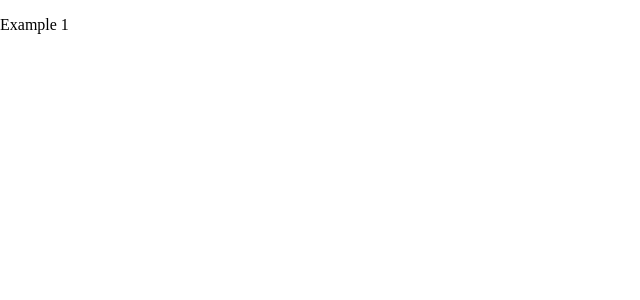
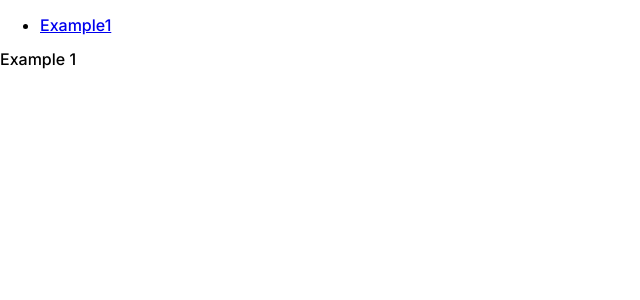
Before and after one commit to shravzzv/YT-video-The-useState-hook-explained, a React (Vite) app: page / in a window 1280 px wide. Shown: the top 300 px of the page, without its empty margins (0-640 px from the left). Built offline with nearby package versions, Linux system fonts and the light colour scheme.

Commit message:
feat: Add basic styling

```diff
--- /dev/null
+++ b/src/components/Navbar.jsx
@@ -0,0 +1,13 @@
+import { Link } from 'react-router-dom'
+
+export default function Navbar() {
+  return (
+    <nav>
+      <ul>
+        <li>
+          <Link to={'/'}>Example1</Link>
+        </li>
+      </ul>
+    </nav>
+  )
+}
--- a/src/main.jsx
+++ b/src/main.jsx
@@ -1,4 +1,5 @@
 import 'normalize.css'
+import './styles/main.css'
 import { StrictMode } from 'react'
 import { createRoot } from 'react-dom/client'
 import Router from './Router.jsx'
--- a/src/pages/Error.jsx
+++ b/src/pages/Error.jsx
@@ -1,7 +1,10 @@
+import Navbar from '../components/Navbar'
+
 export default function Error() {
   return (
-    <div>
+    <>
+      <Navbar />
       <p>Error</p>
-    </div>
+    </>
   )
 }
--- a/src/pages/Example1.jsx
+++ b/src/pages/Example1.jsx
@@ -1,7 +1,10 @@
+import Navbar from '../components/Navbar'
+
 export default function Example1() {
   return (
-    <div>
+    <>
+      <Navbar />
       <p>Example 1</p>
-    </div>
+    </>
   )
 }
--- /dev/null
+++ b/src/styles/main.css
@@ -0,0 +1,52 @@
+@import url('https://fonts.googleapis.com/css2?family=Inter:ital,opsz,wght@0,14..32,100..900;1,14..32,100..900&display=swap');
+
+*,
+*::before,
+*::after {
+  box-sizing: border-box;
+}
+
+:root {
+  --background-color: #fff;
+  --text-color: #000;
+  font-weight: 500;
+  color-scheme: light dark;
+
+  @media (prefers-color-scheme: dark) {
+    --background-color: #121212;
+    --text-color: #fff;
+    font-weight: 400;
+
+    img {
+      filter: brightness(0.8) contrast(1.2);
+      opacity: 0.75;
+      transition: opacity 0.5s ease-in-out;
+    }
+
+    img:hover {
+      opacity: 1;
+    }
+  }
+}
+
+body {
+  background-color: var(--background-color);
+  color: var(--text-color);
+  font-family: 'Inter', system-ui, -apple-system, BlinkMacSystemFont, 'Segoe UI',
+    Roboto, Oxygen, Ubuntu, Cantarell, 'Open Sans', 'Helvetica Neue', sans-serif;
+  transition: background-color 0.3s ease-in-out, color 0.3s ease-in-out;
+}
+
+img {
+  max-width: 100%;
+}
+
+svg {
+  fill: var(--text-color);
+}
+
+@media (max-width: 600px) {
+}
+
+@media (min-width: 600px) {
+}
```
